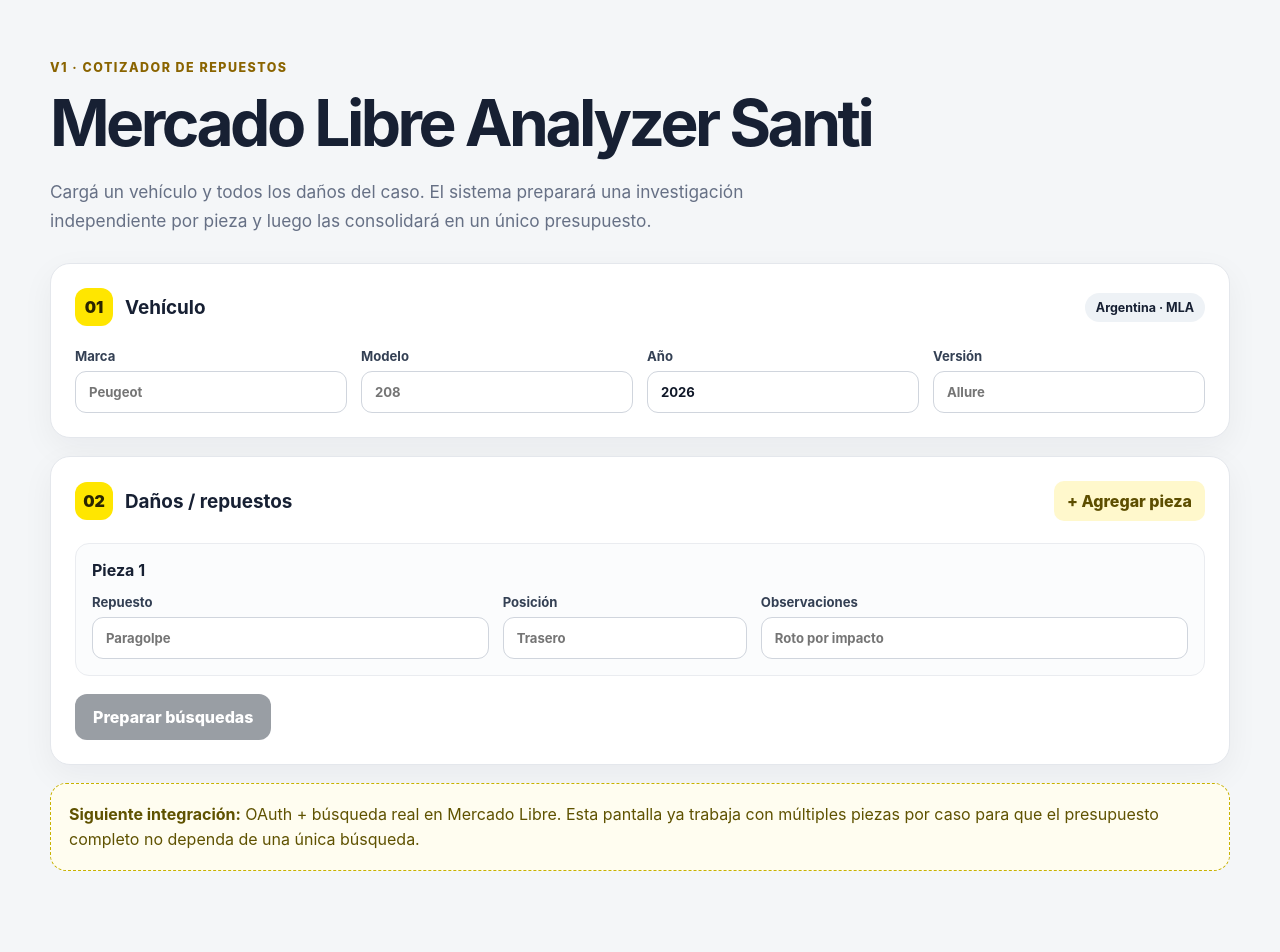
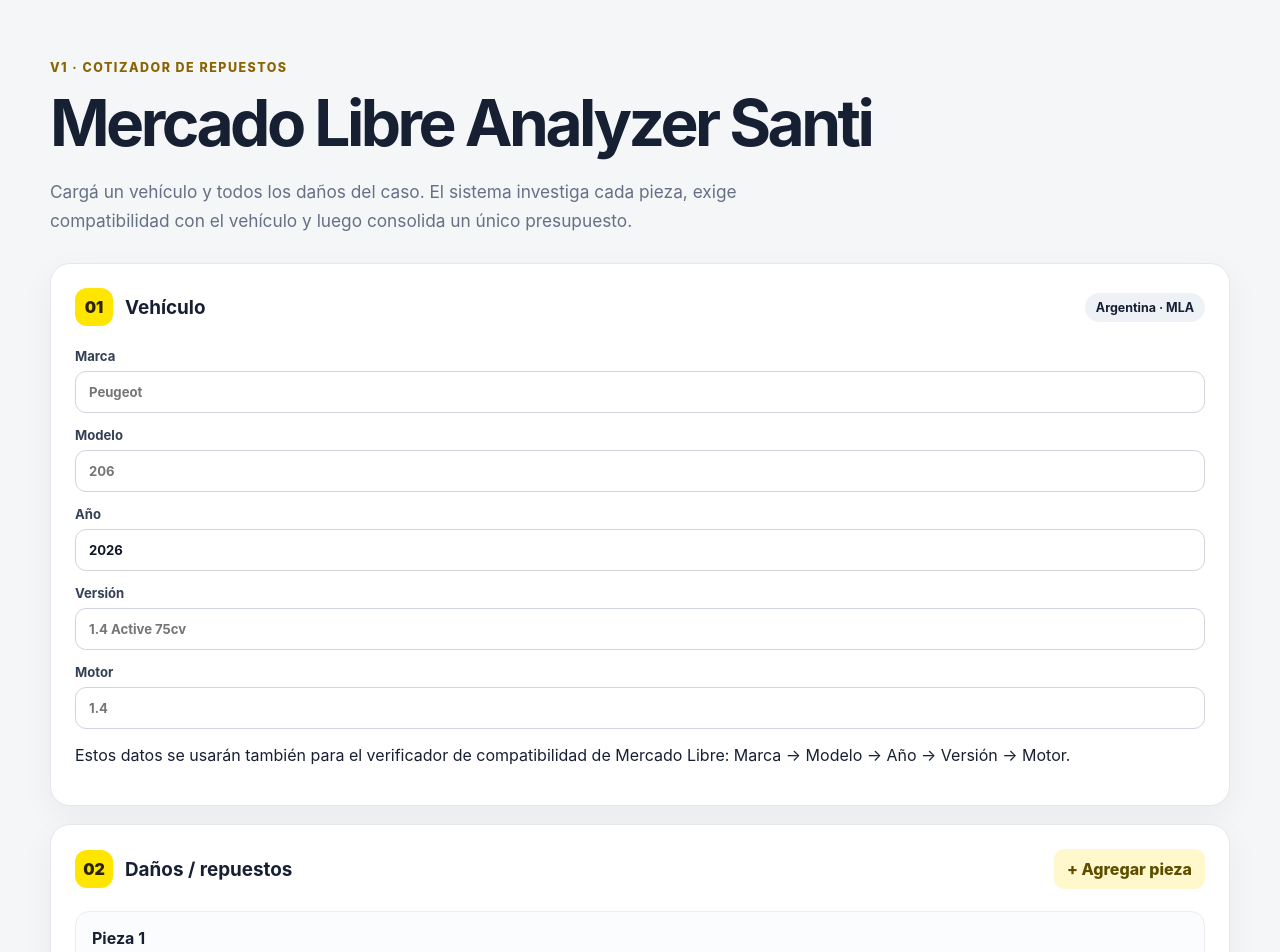
Before and after one commit to lucota354/Mercado_Libre_Analizer_Santi, a Next.js app: page / in a window 1280 px wide. Shown: the top 952 px of the page. Built offline with nearby package versions, Linux system fonts and the light colour scheme.

Commit message:
feat: capture vehicle version and engine for compatibility

```diff
--- a/src/app/page.tsx
+++ b/src/app/page.tsx
@@ -8,7 +8,8 @@ const emptyVehicle: VehicleInput = {
   brand: "",
   model: "",
   year: new Date().getFullYear(),
-  version: ""
+  version: "",
+  engine: ""
 };
 
 const newDamage = (): DamageInput => ({
@@ -46,8 +47,8 @@ export default function HomePage() {
         <span className="eyebrow">V1 · Cotizador de repuestos</span>
         <h1>Mercado Libre Analyzer Santi</h1>
         <p>
-          Cargá un vehículo y todos los daños del caso. El sistema preparará una investigación
-          independiente por pieza y luego las consolidará en un único presupuesto.
+          Cargá un vehículo y todos los daños del caso. El sistema investiga cada pieza,
+          exige compatibilidad con el vehículo y luego consolida un único presupuesto.
         </p>
       </section>
 
@@ -60,7 +61,7 @@ export default function HomePage() {
           <span className="badge">Argentina · MLA</span>
         </div>
 
-        <div className="grid four">
+        <div className="grid vehicle">
           <label>
             Marca
             <input
@@ -75,7 +76,7 @@ export default function HomePage() {
           <label>
             Modelo
             <input
-              placeholder="208"
+              placeholder="206"
               value={vehicle.model}
               onChange={(event) => {
                 setPrepared(false);
@@ -97,7 +98,7 @@ export default function HomePage() {
           <label>
             Versión
             <input
-              placeholder="Allure"
+              placeholder="1.4 Active 75cv"
               value={vehicle.version ?? ""}
               onChange={(event) => {
                 setPrepared(false);
@@ -105,7 +106,23 @@ export default function HomePage() {
               }}
             />
           </label>
+          <label>
+            Motor
+            <input
+              placeholder="1.4"
+              value={vehicle.engine ?? ""}
+              onChange={(event) => {
+                setPrepared(false);
+                setVehicle({ ...vehicle, engine: event.target.value });
+              }}
+            />
+          </label>
         </div>
+
+        <p className="helper">
+          Estos datos se usarán también para el verificador de compatibilidad de Mercado Libre:
+          Marca → Modelo → Año → Versión → Motor.
+        </p>
       </section>
 
       <section className="card">
@@ -199,7 +216,7 @@ export default function HomePage() {
                   <span>✓ Argentina</span>
                   <span>✓ Original/OEM</span>
                   <span>✓ Nuevo</span>
-                  <span>✓ Compatible</span>
+                  <span>✓ Compatible confirmado</span>
                   <span>✓ Links auditables</span>
                 </div>
               </article>
@@ -209,9 +226,9 @@ export default function HomePage() {
       )}
 
       <section className="notice">
-        <strong>Siguiente integración:</strong> OAuth + búsqueda real en Mercado Libre. Esta pantalla
-        ya trabaja con múltiples piezas por caso para que el presupuesto completo no dependa de una
-        única búsqueda.
+        <strong>Regla crítica:</strong> si la compatibilidad con el vehículo queda como desconocida
+        o Mercado Libre indica “No es compatible”, esa publicación no entra en el cálculo
+        automático del presupuesto.
       </section>
     </main>
   );
```
